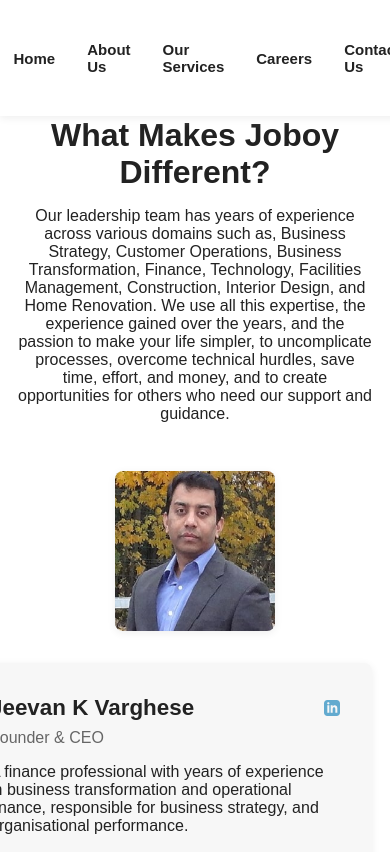
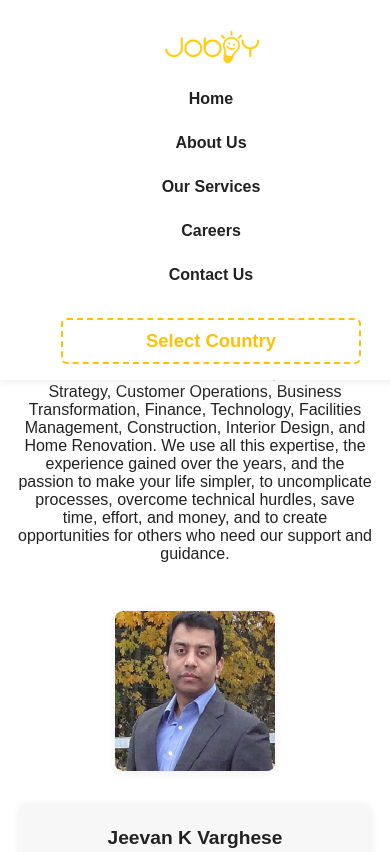
Before and after one commit to Suhana-MA/Joboy, a plain HTML site: page index.html in a window 390 px wide. Shown: the top 852 px of the page. Drawn offline with Linux system fonts and the light colour scheme.

Commit message:
updated css

```diff
--- a/style.css
+++ b/style.css
@@ -358,3 +358,97 @@ footer {
 body, h1, h2, h3, h4, h5, h6, p, a, li, button, input, select, textarea, .dropdown-item, .country-btn, .register-btn, .role, .member-info, .footer-content, .copyright {
     font-family: 'Poppins', Arial, sans-serif !important;
 }
+@media (max-width: 600px) {
+    header {
+        flex-direction: column;
+        padding: 16px;
+        align-items: center;
+        gap: 16px;
+    }
+
+    .logo {
+        margin: 0 auto;
+        height: 50px;
+    }
+
+    nav {
+        flex-direction: column;
+        align-items: center;
+        gap: 10px;
+        width: 100%;
+    }
+
+    nav a {
+        font-size: 1rem;
+        padding: 8px 0;
+    }
+
+    .country-dropdown,
+    .country-btn {
+        width: 100%;
+        max-width: 300px;
+        margin-left: 0;
+        margin-top: 8px;
+    }
+
+    .country-btn {
+        padding: 10px 0;
+        text-align: center;
+    }
+
+    .dropdown-list {
+        position: absolute;
+        top: auto;
+        left: 50%;
+        transform: translateX(-50%);
+        width: 100%;
+        max-width: 300px;
+        right: auto;
+    }
+
+    .dropdown-item {
+        font-size: 1rem;
+        padding: 10px 16px;
+        text-align: center;
+    }
+
+    .hamburger-icon {
+        display: none !important;
+    }
+
+    nav.nav-visible {
+        display: flex !important;
+    }
+
+    .member-info {
+        padding: 24px 16px;
+        width: 95vw;
+        max-width: 320px;
+        margin-left: 0;
+        text-align: center;
+    }
+
+    .member-header {
+        flex-direction: column;
+        align-items: center;
+        gap: 8px;
+        margin-bottom: 8px;
+    }
+
+    .member-header h3 {
+        font-size: 1.2rem;
+    }
+
+    .linkedin {
+        margin-left: 0;
+    }
+
+    .role {
+        font-size: 0.9rem;
+        margin: 4px 0 12px 0;
+    }
+
+    main {
+        padding-top: 180px;
+    }
+}
```
